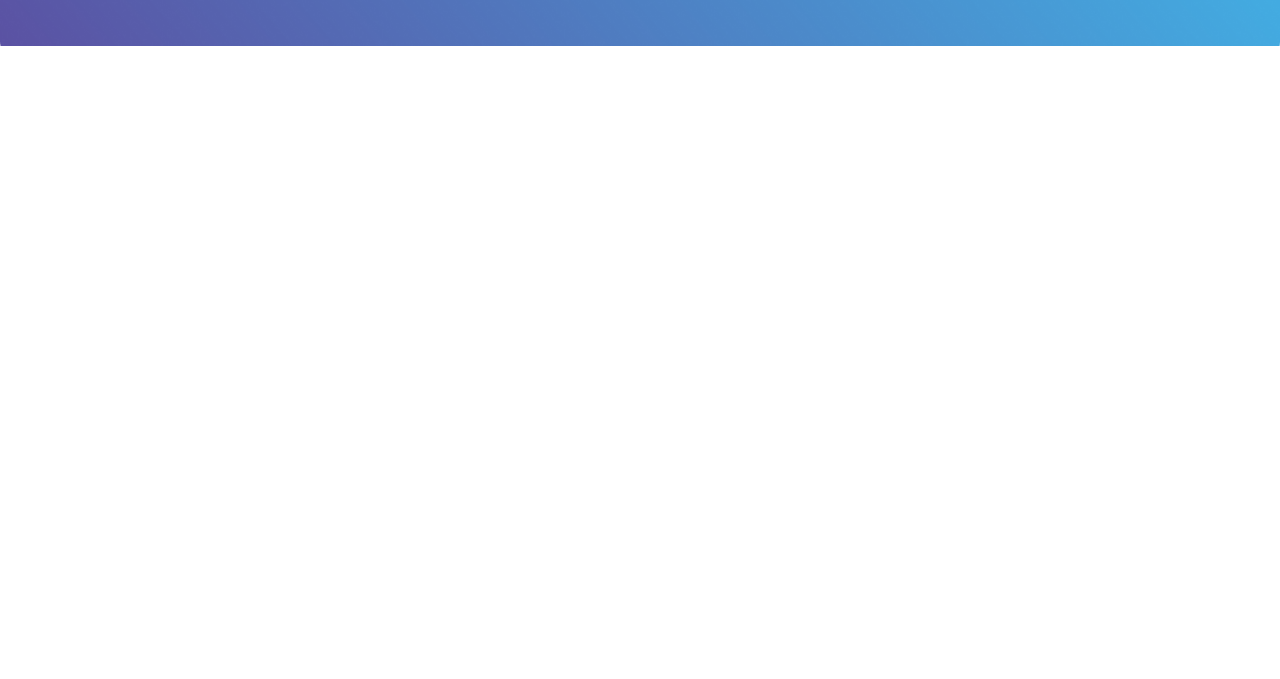
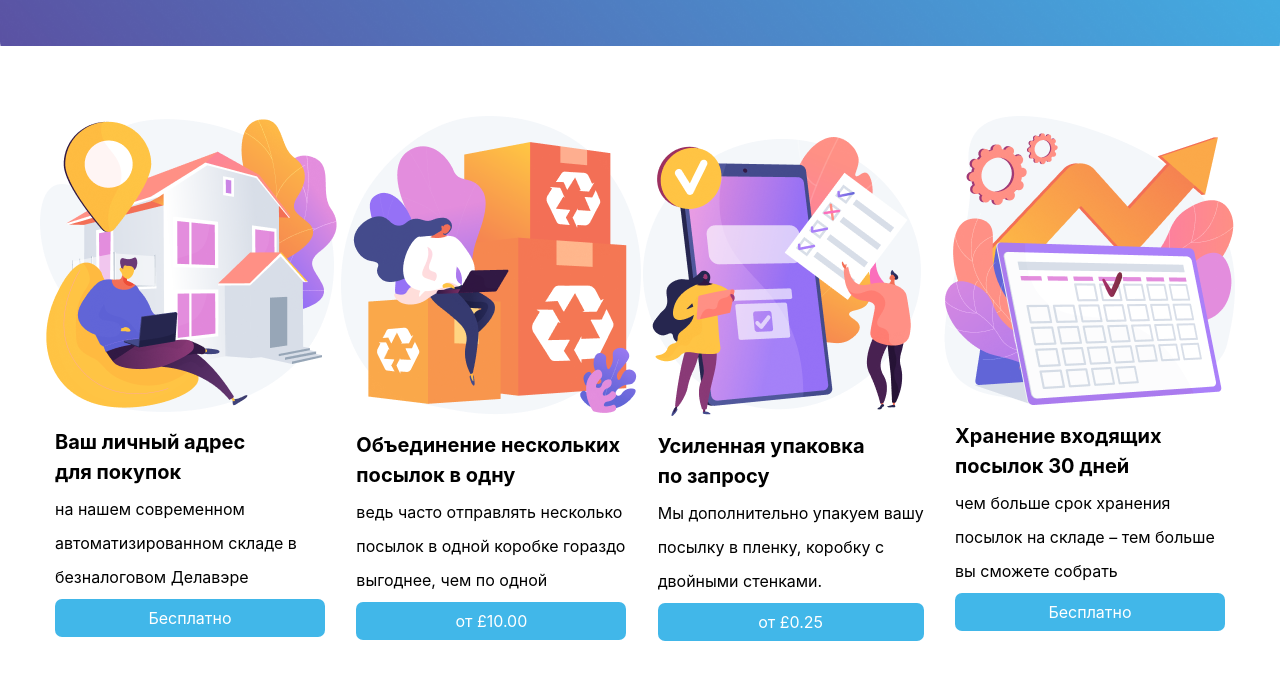
Before and after one commit to Tol1bjon/Project-13, a website: page src/page4.html in a window 1280 px wide. Shown: the part 261-940 px from the top of the page. Before the commit the page ends 800 px from the top, so only its background shows below. Drawn offline with nearby package versions, Linux system fonts and the light colour scheme; files that its build step writes are made by us from their sources; files whose address does not match are found by name.

Commit message:
Section2: page4

```diff
--- a/src/page4.html
+++ b/src/page4.html
@@ -42,6 +42,49 @@
                 <h1 class="font-bold lg:text-[50px] text-[35px]">Услуги доставки из Великобритании</h1>
             </div>
         </section>
+
+        <section class="max-w-[1200px] m-auto flex lg:flex-row flex-col justify-between lg:gap-0 gap-[30px] py-[70px] lg:px-0 px-[10px]">
+            <div>
+                <img src="./Ресурс 1 3.png" alt="">
+                <div class="flex flex-col gap-[10px] p-[15px]">
+                    <h1 class="font-bold text-[20px]">Ваш личный адрес <br class="lg:flex hidden"> для покупок</h1>
+                    <p>на нашем современном</p>
+                    <p>автоматизированном складе в</p>
+                    <p>безналоговом Делавэре</p>
+                    <button class="py-[7px] px-[15px] rounded-[7px] bg-[#41B7E9] text-[white]">Бесплатно</button>
+                </div>
+            </div>
+            <div>
+                <img src="./Ресурс 1 4.png" alt="">
+                <div class="flex flex-col gap-[10px] p-[15px]">
+                    <h1 class="font-bold text-[20px]">Объединение нескольких <br class="lg:flex hidden"> посылок в одну</h1>
+                    <p>ведь часто отправлять несколько</p>
+                    <p>посылок в одной коробке гораздо</p>
+                    <p>выгоднее, чем по одной</p>
+                    <button class="py-[7px] px-[15px] rounded-[7px] bg-[#41B7E9] text-[white]">от £10.00</button>
+                </div>
+            </div>
+            <div>
+                <img src="./Ресурс 1 2.png" alt="">
+                <div class="flex flex-col gap-[10px] p-[15px]">
+                    <h1 class="font-bold text-[20px]">Усиленная упаковка <br class="lg:flex hidden"> по запросу</h1>
+                    <p>Мы дополнительно упакуем вашу</p>
+                    <p>посылку в пленку, коробку с</p>
+                    <p>двойными стенками.</p>
+                    <button class="py-[7px] px-[15px] rounded-[7px] bg-[#41B7E9] text-[white]">от £0.25</button>
+                </div>
+            </div>
+            <div>
+                <img src="./Ресурс 1 5.png" alt="">
+                <div class="flex flex-col gap-[10px] p-[15px]">
+                    <h1 class="font-bold text-[20px]">Хранение входящих <br class="lg:flex hidden"> посылок 30 дней</h1>
+                    <p>чем больше срок хранения</p>
+                    <p>посылок на складе – тем больше</p>
+                    <p>вы сможете собрать</p>
+                    <button class="py-[7px] px-[15px] rounded-[7px] bg-[#41B7E9] text-[white]">Бесплатно</button>
+                </div>
+            </div>
+        </section>
     </main>
 </body>
 </html>
```
Also changed, not shown: src/Ресурс 1 2.png (added), src/Ресурс 1 3.png (added), src/Ресурс 1 4.png (added), src/Ресурс 1 5.png (added).
